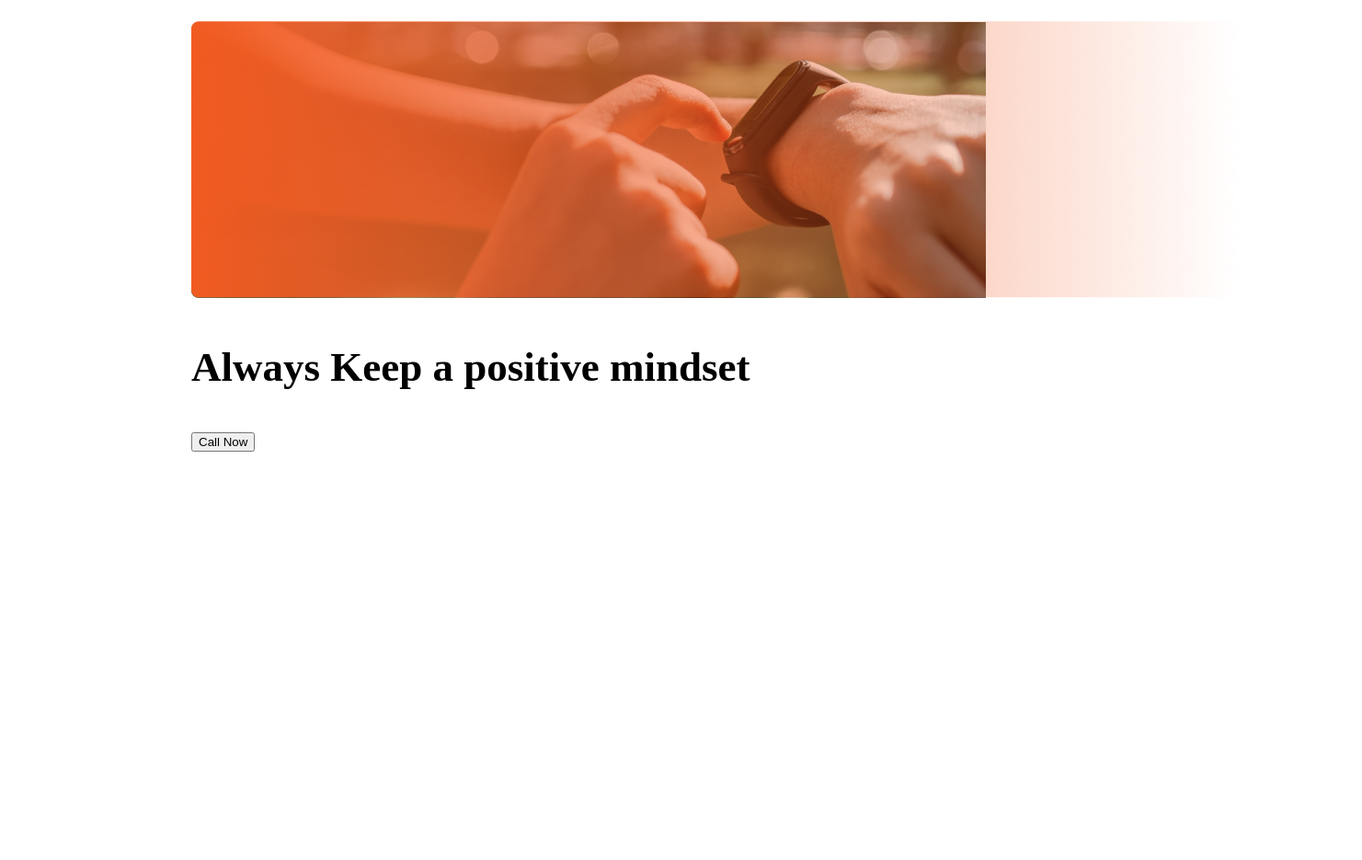
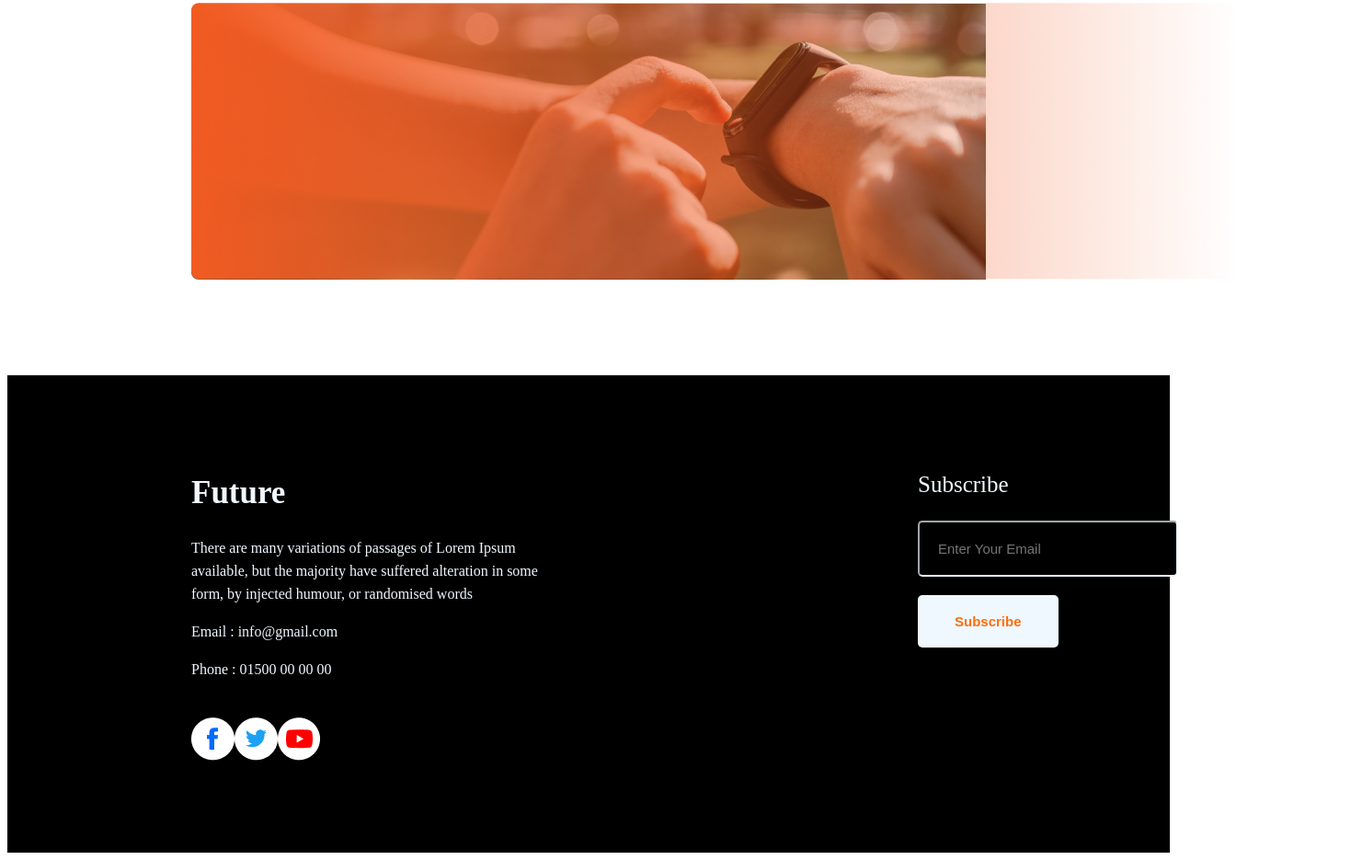
Before and after one commit to SunjidaSusmita/new-Year-portfolio, a plain HTML site: page index.html in a window 1280 px wide. Shown: the part 2870-3805 px from the top of the page at 92% size, 1481 px wide, since content can reach past the window. Before the commit the page ends 3489 px from the top, so only its background shows below. Drawn offline with Linux system fonts and the light colour scheme.

Commit message:
first commit

```diff
--- a/index.html
+++ b/index.html
@@ -65,13 +65,32 @@
         <section class="third-section">
             <div class="watch-img">
                 <img src="images/gradient2.png">
-                <div>
-                    <p id="third-title">Always Keep a positive mindset</p>
-                <button id="third-btn">Call Now</button>
+                <div class="img-text">
+                    <p id="third-title">Always keep a positive mindset</p>
+                    <button class="third-btn">Call Now</button>
                 </div>
             </div>
-
         </section>
     </main>
+    <footer class="footer">
+        <div id="footer-text">
+            <h3 class="section-title">Future</h3>
+            <p>There are many variations of passages of Lorem Ipsum
+                available, but the majority have suffered alteration in some
+                form, by injected humour, or randomised words</p>
+            <p>Email : info@gmail.com</p>
+            <p>Phone : 01500 00 00 00</p>
+            <div id="social-media">
+                <img src="images/icons/fb.png">
+                <img src="images/icons/twitter.png">
+                <img src="images/icons/youtube.png">
+            </div>
+        </div>
+        <div id="subs">
+            <p id="subs-text">Subscribe</p>
+            <input type="text" placeholder="Enter Your Email" id="input-box">
+            <button class="third-btn">Subscribe</button>
+        </div>
+    </footer>
 </body>
 </html>
--- a/styles/style.css
+++ b/styles/style.css
@@ -68,14 +68,62 @@ nav{
     color: rgb(91, 90, 90);
 }
 .third-section{
-    padding: 120px 200px;
+    padding: 100px 200px;
 }
 .watch-img{
     background-image: url(../images/watch.png);
     background-repeat: no-repeat;
 }
-
+.img-text{
+    position: absolute;
+    top: 2200px;
+    padding-left: 50px;
+    padding-right: 700px;
+}
 #third-title{
+    color: aliceblue;
+    margin: 0;
     font-weight: 700;
     font-size: 45px;
 }
+.third-btn{
+    color: #fd6e0a;
+    margin-top: 20px;
+    padding: 20px 40px;
+    border-radius: 5px;
+    border: 0;
+    background-color: aliceblue;
+    font-weight: 700;
+    font-size: 15px;
+}
+/*footer section */
+.footer{
+    background-color: black;
+    color: aliceblue;
+    display: flex;
+}
+
+#footer-text{
+    padding: 80px 400px 100px 200px;
+    line-height: 25px;
+}
+#subs{
+    padding: 80px 200px 100px 0;
+}
+#subs-text{
+    font-weight: 500;
+    font-size: 25px;
+}
+#social-media{
+    display: flex;
+    justify-content: space-between;
+    margin-top: 40px;
+    margin-right: 250px;
+}
+#input-box{
+    background-color: black;
+    padding: 20px 60px 20px 20px;
+    font-size: 15px;
+    border-color: aliceblue;
+    border-radius: 5px;
+}
```
